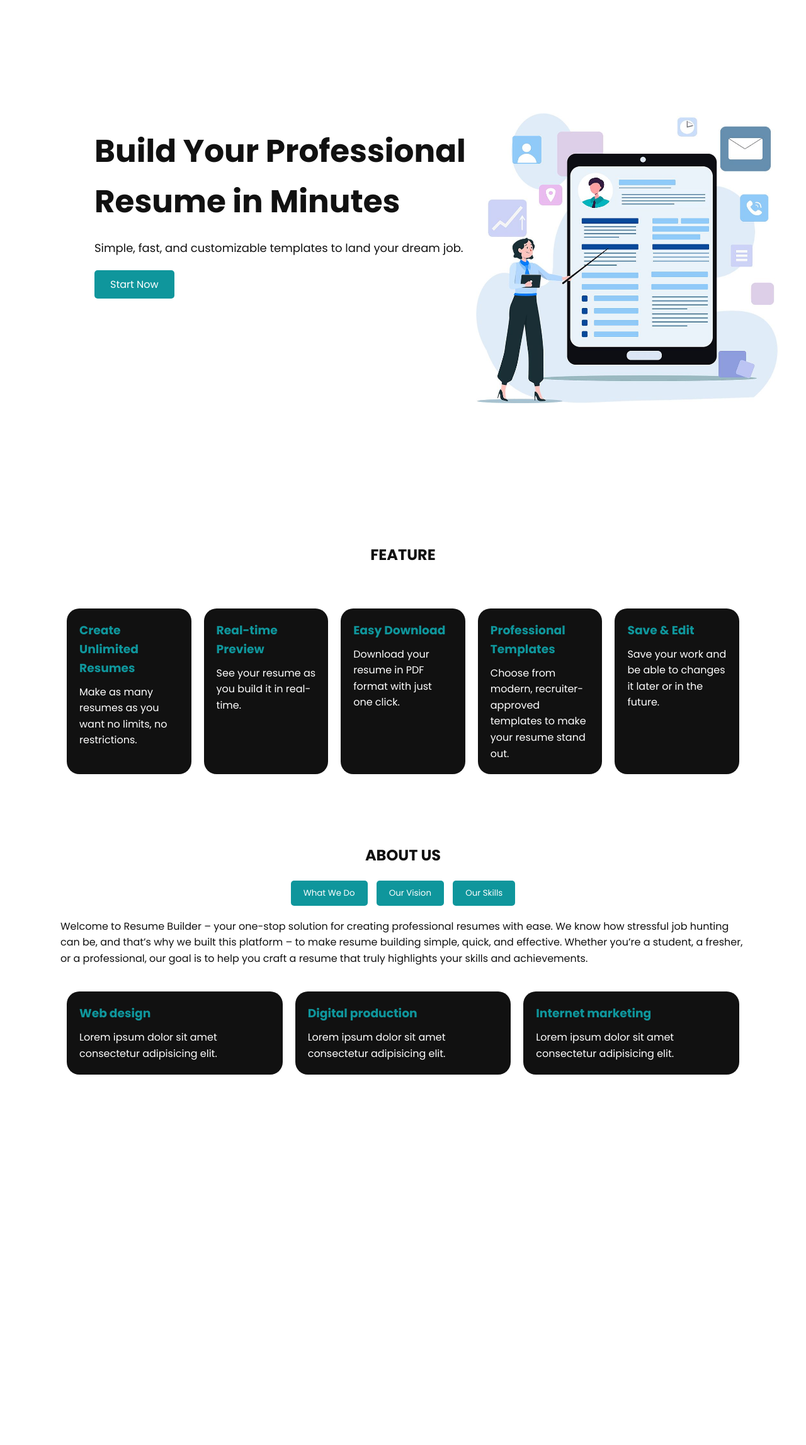
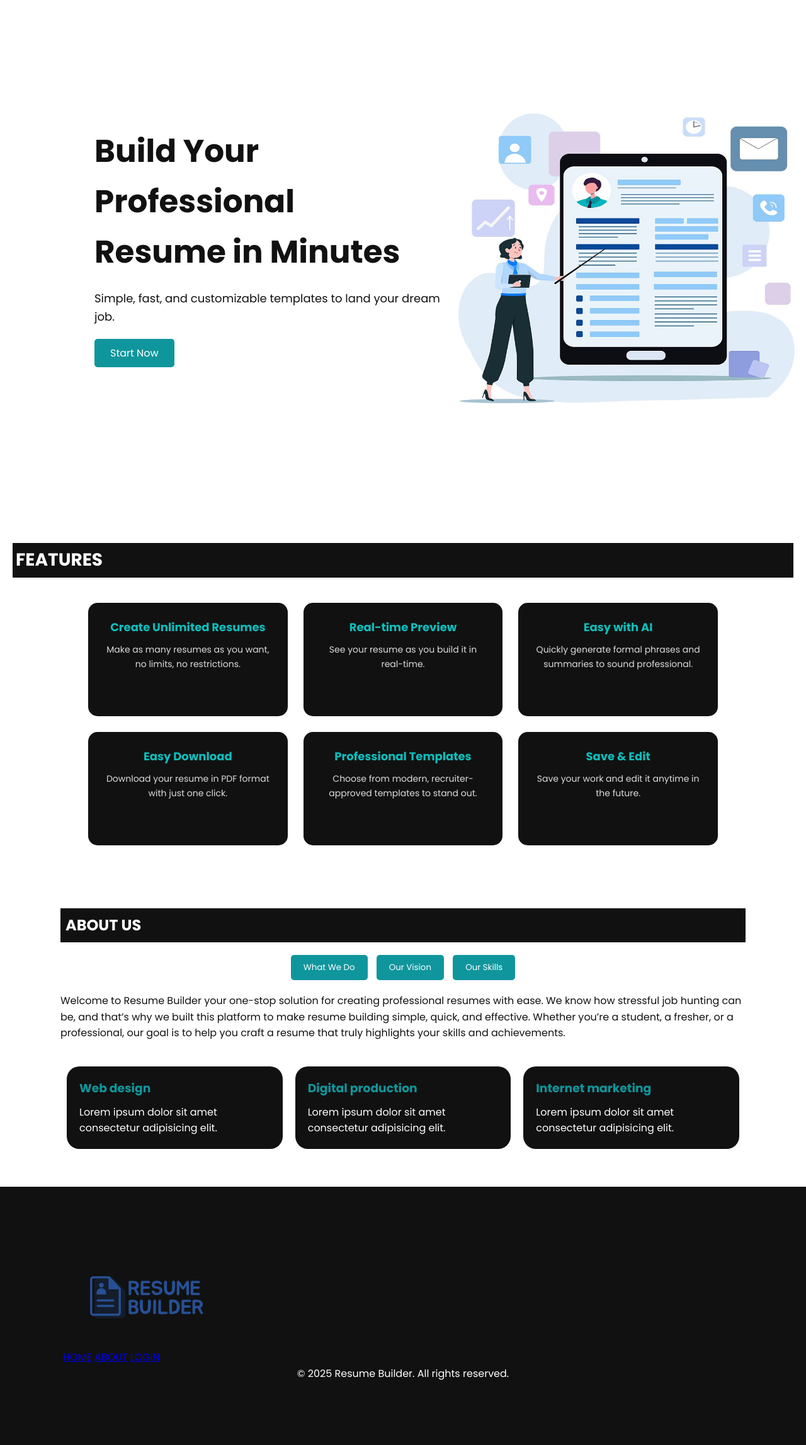
Before and after one commit to Samson-27/Resume-Builder, a PHP site: page / in a window 1280 px wide. Shown: the part 65-2359 px from the top of the page at 63% size. Before the commit the page ends 1771 px from the top, so only its background shows below. Run offline with PHP 8.4, Linux system fonts and the light colour scheme.

Commit message:
Initial commit0

```diff
--- a/assets/style.css
+++ b/assets/style.css
@@ -21,7 +21,7 @@ body {
 
 /* Navbar */
 header {
-  background: #0d0d0d;
+  background: #111;
   padding: 20px 0;
   position: relative;
 }
@@ -30,10 +30,6 @@ header {
   font-size: 22px;
   font-weight: bold;
   color: #fff;
-}
-
-.logo span {
-  color: #0f969c;
 }
 
 nav {
@@ -113,34 +109,59 @@ nav ul li a:hover {
   background: #0f969c;
 }
 
+.img{
+  width: 600px;
+  height: auto;
+}
+
 /* Features */
 .features {
-  background-color: #fff;
-  padding: 50px 0;
+  text-align: center;
+  padding: 50px 20px;
 }
 
-.features h1 {
-  text-align: center;
-  font-style: bold;
-}
-.feature-boxes {
-  display: flex;
-  justify-content: space-between;
-  margin-top: 30px;
+.features h2 {
+  padding: 5px;
+  background-color: #111;
+  text-align: left;
+  color: #fff;
+  font-size: 28px;
+  font-weight: bold;
+  margin-bottom: 40px;
 }
 
-.feature {
-  flex: 1;
-  margin: 10px;
-  background: #111;
-  padding: 20px;
-  border-radius: 20px;
-  color: #fff;
+.feature-container {
+  display: grid;
+  grid-template-columns: repeat(3, 1fr);
+  gap: 25px;
+  max-width: 1000px;
+  margin: auto;
 }
 
-.feature h3 {
+.feature-box {
+  background: #111;
+  color: #fff;
+  padding: 25px;
+  border-radius: 15px;
+  min-height: 180px;
+  transition: transform 0.3s ease, background 0.3s ease;
+}
+
+.feature-box:hover {
+  transform: translateY(-8px);
+  background: #222;
+}
+
+.feature-box h3 {
+  color: #0dbebc;
+  font-size: 18px;
   margin-bottom: 10px;
-  color: #0f969c;
+}
+
+.feature-box p {
+  font-size: 14px;
+  line-height: 1.6;
+  color: #ddd;
 }
 
 /* About Us */
@@ -149,7 +170,9 @@ nav ul li a:hover {
 }
 
 .about h2 {
-  text-align: center;
+  padding: 8px;
+  background-color: #111;
+  color: #fff;
   margin-bottom: 20px;
 }
 
@@ -191,3 +214,18 @@ nav ul li a:hover {
   color: #0f969c;
   margin-bottom: 10px;
 }
+
+/*Footer*/
+
+.footer-container{
+  padding: 100px;
+  background-color: #111;
+  color: #fff;
+}
+.logo{
+
+}
+
+.footer-container p{
+  text-align: center;
+}
--- a/index.php
+++ b/index.php
@@ -18,41 +18,46 @@
         <p>Simple, fast, and customizable templates to land your dream job.</p>
         <a href="#" class="btn">Start Now</a>
       </div>
-      <img src="assets/uploads/resume.png" alt="resume img" />
+      <img src="assets/uploads/resume.png" alt="resume img" class="img">
     </div>
-  </section>
-  <br /><br /><br />
+  </section><br /><br /><br />
 
   <!-- Features -->
+
   <section class="features">
-    <h1>FEATURE</h1>
-    <br />
-    <div class="container feature-boxes">
-      <div class="feature">
+    <h2>FEATURES</h2>
+    <div class="feature-container">
+
+      <div class="feature-box">
         <h3>Create Unlimited Resumes</h3>
-        <p>Make as many resumes as you want no limits, no restrictions.</p>
+        <p>Make as many resumes as you want, no limits, no restrictions.</p>
       </div>
-      <div class="feature">
+
+      <div class="feature-box">
         <h3>Real-time Preview</h3>
         <p>See your resume as you build it in real-time.</p>
       </div>
-      <div class="feature">
+
+      <div class="feature-box">
+        <h3>Easy with AI</h3>
+        <p>Quickly generate formal phrases and summaries to sound professional.</p>
+      </div>
+
+      <div class="feature-box">
         <h3>Easy Download</h3>
         <p>Download your resume in PDF format with just one click.</p>
       </div>
-      <div class="feature">
+
+      <div class="feature-box">
         <h3>Professional Templates</h3>
-        <p>
-          Choose from modern, recruiter-approved templates to make your resume
-          stand out.
-        </p>
+        <p>Choose from modern, recruiter-approved templates to stand out.</p>
       </div>
-      <div class="feature">
+
+      <div class="feature-box">
         <h3>Save & Edit</h3>
-        <p>
-          Save your work and be able to changes it later or in the future.
-        </p>
+        <p>Save your work and edit it anytime in the future.</p>
       </div>
+
     </div>
   </section>
 
@@ -66,9 +71,9 @@
         <button class="btn">Our Skills</button>
       </div>
       <p>
-        Welcome to Resume Builder – your one-stop solution for creating
+        Welcome to Resume Builder your one-stop solution for creating
         professional resumes with ease. We know how stressful job hunting can
-        be, and that’s why we built this platform – to make resume building
+        be, and that’s why we built this platform to make resume building
         simple, quick, and effective. Whether you’re a student, a fresher, or
         a professional, our goal is to help you craft a resume that truly
         highlights your skills and achievements.
@@ -89,6 +94,8 @@
       </div>
     </div>
   </section>
+  <section>
+    <?php include 'templates/footer.php'; ?>
+  </section>
 </body>
-
 </html>
--- a/templates/footer.php
+++ b/templates/footer.php
@@ -0,0 +1,29 @@
+<!doctype html>
+<html lang="en">
+
+<head>
+  <meta charset="UTF-8" />
+  <meta name="viewport" content="width=device-width, initial-scale=1.0" />
+  <title>Resume Builder</title>
+  <link rel="stylesheet" href="assets/style.css" />
+</head>
+<body>
+    <footer>
+    <!-- Footer Section -->
+        <div class="footer-container">
+            <img src="assets/uploads/logo.png" class="logo">
+            <div class="footer-links">
+                <a href="#home">HOME</a>
+                <a href="#about">ABOUT</a>
+                <a href="#login">LOGIN</a>
+            </div>
+            <div class="social-icons">
+                <a href="#"></a>
+                <a href="#"></a>
+                <a href="#"></a>
+            </div>
+            <p>&copy; 2025 Resume Builder. All rights reserved.</p>
+        </div>
+    </footer>
+</body>
+</html>
```
